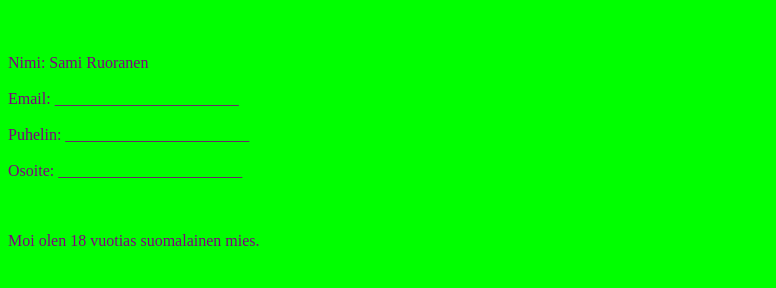
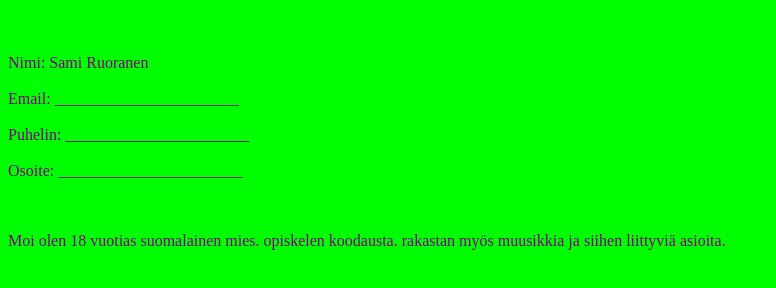
Before and after one commit to samiiiii08/portfolio, a plain HTML site: page index.html in a window 1280 px wide. Shown: the part 48-336 px from the top of the page, without its empty margins (0-776 px from the left). Drawn offline with Linux system fonts and the light colour scheme.

Commit message:
portfolioo

```diff
--- a/index.html
+++ b/index.html
@@ -19,6 +19,6 @@ Osoite: _______________________
 <br>
 <br>
 <br>
-<p>Moi olen 18 vuotias suomalainen mies.</p>
+<p>Moi olen 18 vuotias suomalainen mies. opiskelen koodausta. rakastan myös muusikkia ja siihen liittyviä asioita.</p>
 </body>
 </html>
```
